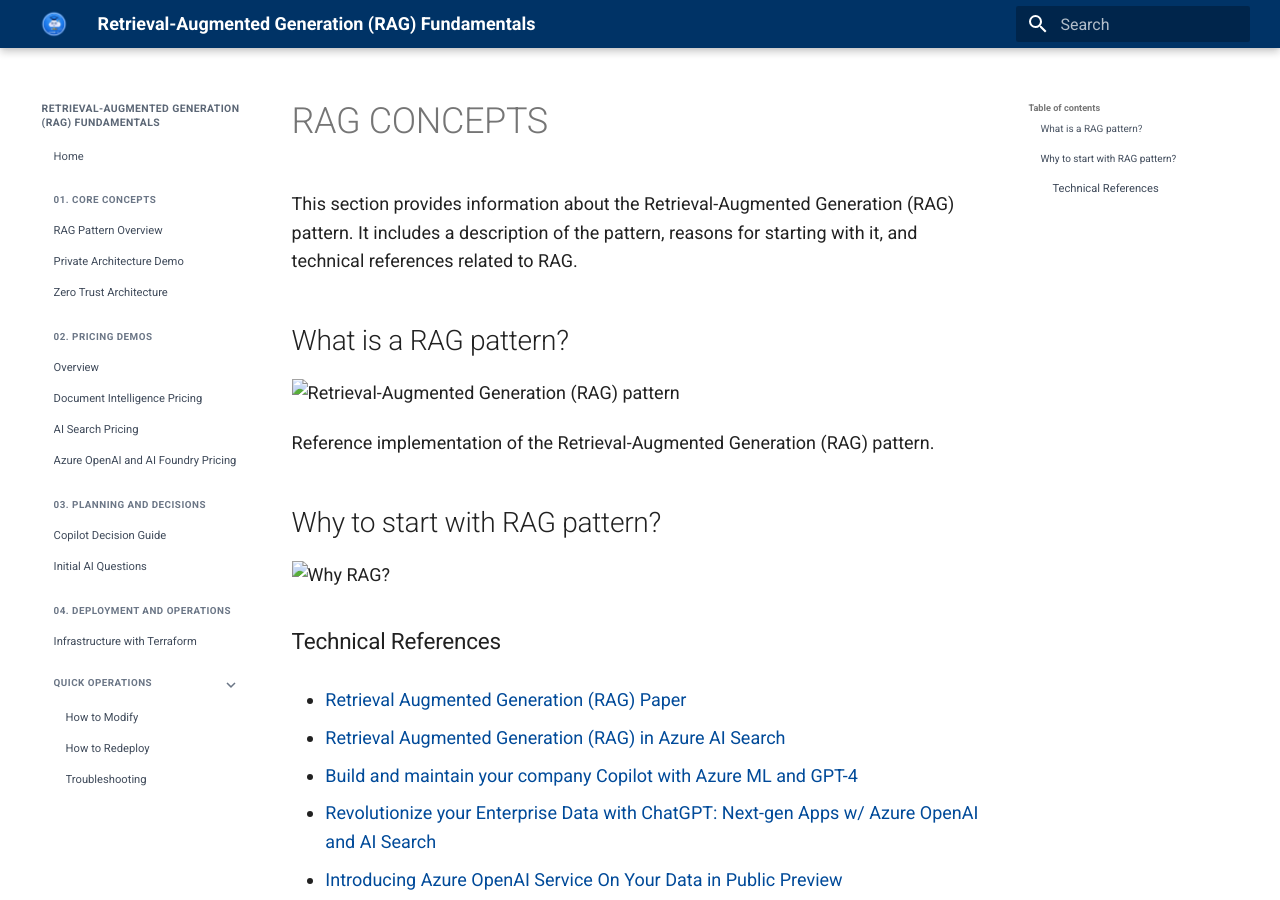
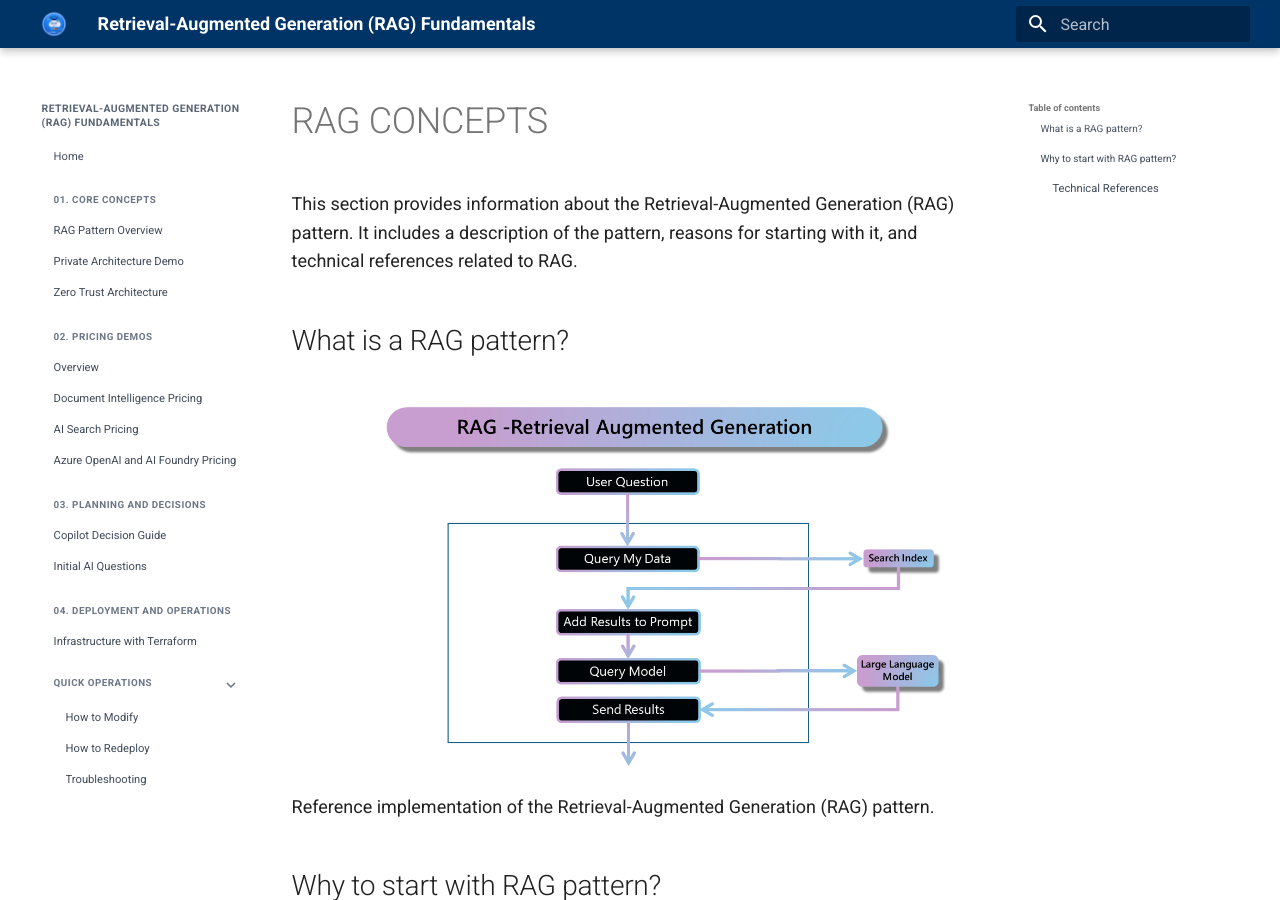
Before and after one commit to Cloud2BR-TEC/ai-academy-101-rag, an MkDocs documentation site: the page built from docs/GPT-RAG_SolutionAccelerator/docs/RAG_CONCEPTS.md, in a window 1280 px wide and 900 px high. Built offline with MkDocs 1.6.1 and Material for MkDocs 9.7.7, drawn with Linux system fonts in a browser that asks for light colours.

Commit message:
Fix broken image paths across course and accelerator docs

```diff
--- a/docs/GPT-RAG_SolutionAccelerator/docs/RAG_CONCEPTS.md
+++ b/docs/GPT-RAG_SolutionAccelerator/docs/RAG_CONCEPTS.md
@@ -2,13 +2,13 @@ This section provides information about the Retrieval-Augmented Generation (RAG)
 
 ## What is a RAG pattern?
 
-<img src="../media/ragconcepts-RAG2.PNG" alt="Retrieval-Augmented Generation (RAG) pattern" width="1024">
+<img src="../../media/ragconcepts-RAG2.PNG" alt="Retrieval-Augmented Generation (RAG) pattern" width="1024">
 
 Reference implementation of the Retrieval-Augmented Generation (RAG) pattern.
 
 ## Why to start with RAG pattern?
 
-<img src="../media/ragconcepts-RAG1.PNG" alt="Why RAG?" width="1024">
+<img src="../../media/ragconcepts-RAG1.PNG" alt="Why RAG?" width="1024">
 
 ### Technical References
 
```
Also changed, not shown: docs/4_Which_Copilot_toChoose.md (+1 -1 lines), docs/GPT-RAG_SolutionAccelerator/docs/AUTOMATED_INSTALLATION.md (+1 -1 lines), docs/GPT-RAG_SolutionAccelerator/docs/GUIDE.md (+1 -1 lines).
